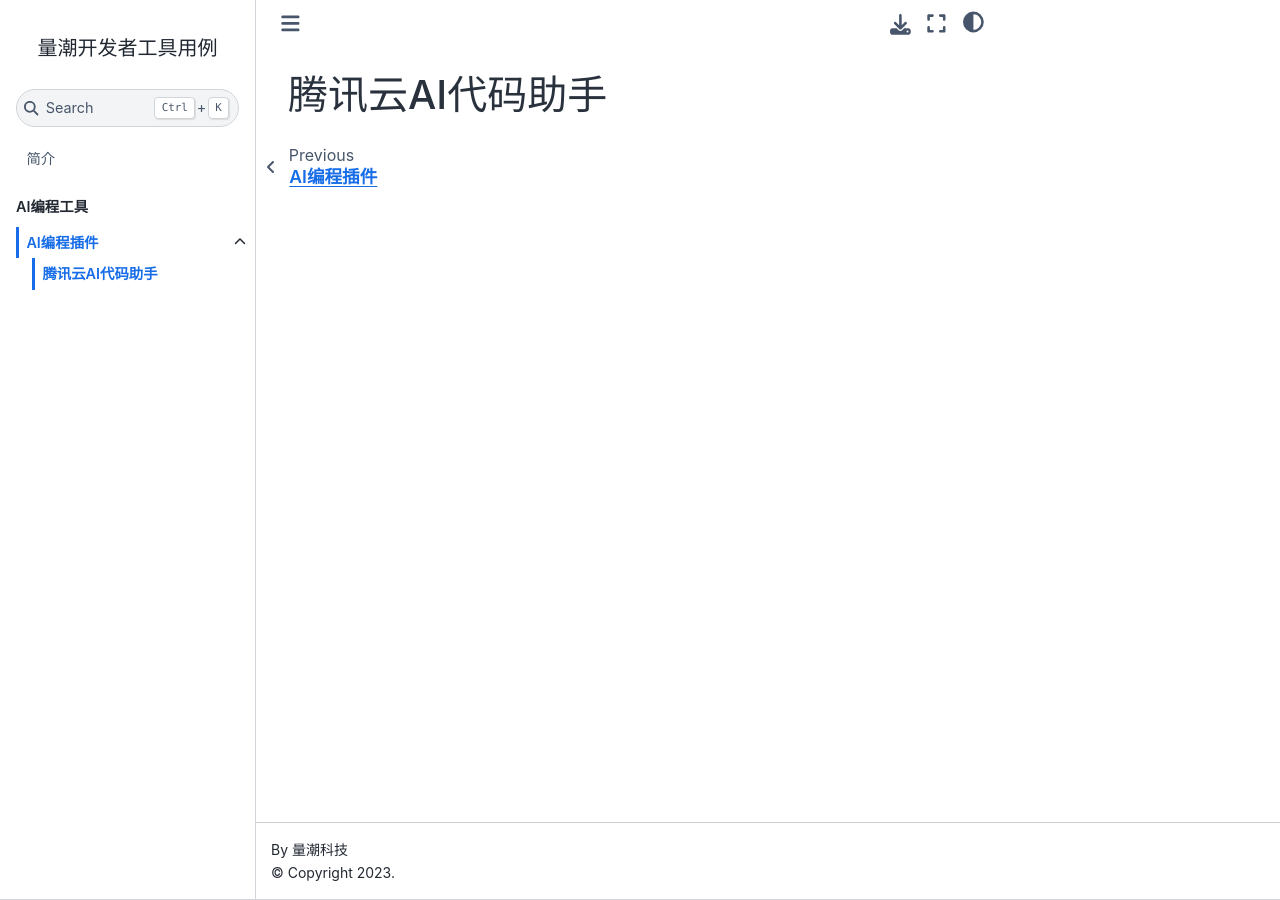
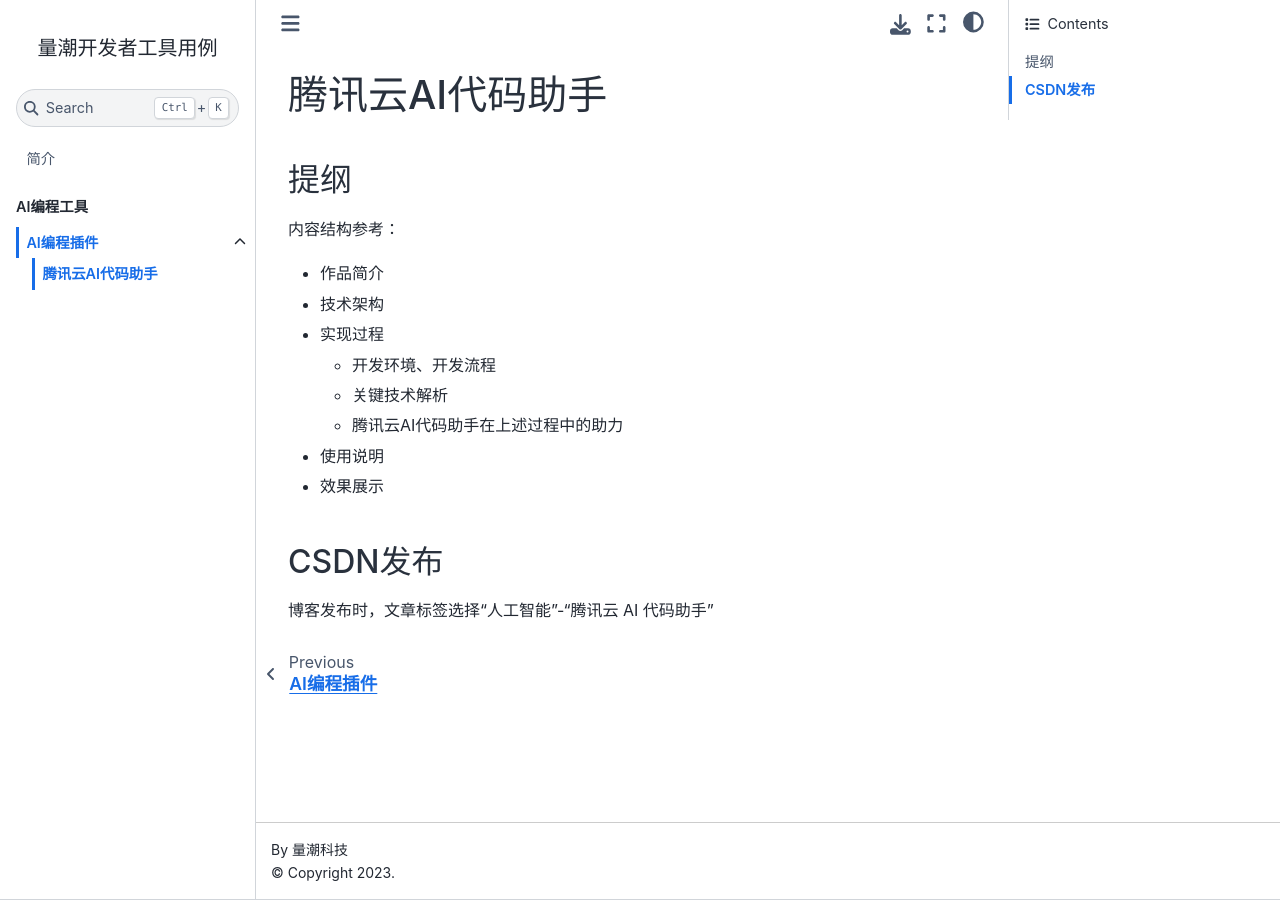
Before and after one commit to quanttide/quanttide-usercase-of-devtools, a Jupyter Book: the page built from copilots/tencent_copilot.md, in a window 1280 px wide. Built offline with Jupyter Book 1.0.4 settings and Sphinx 7.4.7 and the Sphinx Book theme 1.1.4, drawn with Linux system fonts in a browser that asks for light colours; pages that are not in the unit, such as notebooks, are missing from menus.

Commit message:
feat: 腾讯云AI代码助手文章提纲

```diff
--- a/copilots/tencent_copilot.md
+++ b/copilots/tencent_copilot.md
@@ -1 +1,18 @@
 # 腾讯云AI代码助手
+
+## 提纲
+
+内容结构参考：
+- 作品简介
+- 技术架构
+- 实现过程
+  - 开发环境、开发流程
+  - 关键技术解析
+  - 腾讯云AI代码助手在上述过程中的助力
+- 使用说明
+- 效果展示
+
+
+## CSDN发布
+
+博客发布时，文章标签选择“人工智能”-“腾讯云 AI 代码助手”
```
